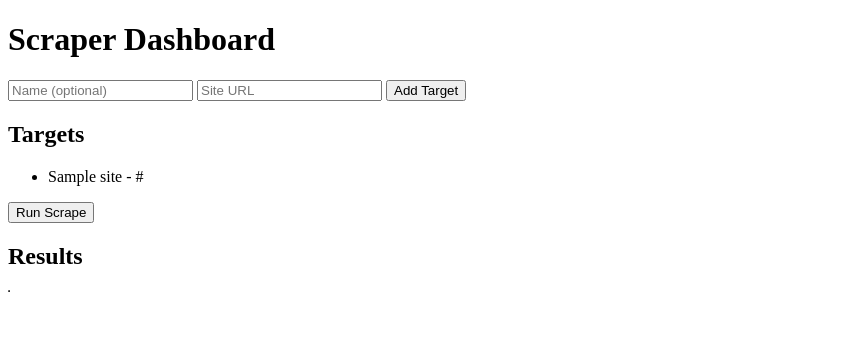
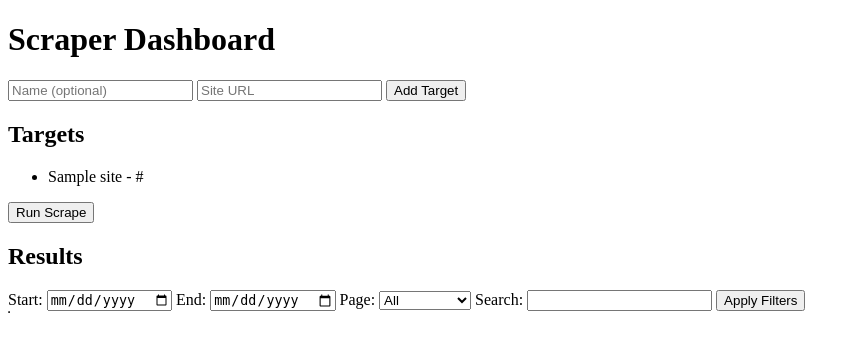
Before and after one commit to ToDiii/just-testing, a FastAPI app: page / in a window 1280 px wide. Shown: the top 352 px of the page, without its empty margins (0-860 px from the left). Run offline with FastAPI, Linux system fonts and the light colour scheme; tables that the repository leaves empty hold one stand-in row (values such as "Sample post"); data that the repository does not hold is empty.

Commit message:
Add result filters and per-site scraping UI

```diff
--- a/webapp/main.py
+++ b/webapp/main.py
@@ -3,7 +3,8 @@ from fastapi.responses import HTMLResponse
 from fastapi.templating import Jinja2Templates
 from fastapi.staticfiles import StaticFiles
 from sqlalchemy.orm import Session
-from typing import List
+from typing import List, Optional
+from datetime import datetime
 
 from . import models, schemas
 from .database import SessionLocal, engine
@@ -48,36 +49,87 @@ def read_targets(skip: int = 0, limit: int = 100, db: Session = Depends(get_db))
     return db.query(models.TargetSite).offset(skip).limit(limit).all()
 
 
+def scrape_single_target(target: models.TargetSite, db: Session) -> int:
+    """Scrape a single target site and return number of new results"""
+    new_count = 0
+    html = scraper.fetch_html(target.url)
+    if not html:
+        return new_count
+    html_links, pdf_links = scraper.find_relevant_links(html, target.url)
+    for link in html_links:
+        page_html = scraper.fetch_html(link)
+        if not page_html:
+            continue
+        items = scraper.extract_data_from_html_page(
+            link, page_html, target.name or target.url
+        )
+        for item in items:
+            result = models.ScrapeResult(target_id=target.id, **item)
+            db.add(result)
+            new_count += 1
+    for link in pdf_links:
+        pdf_text = scraper.download_pdf_to_text(link)
+        if not pdf_text:
+            continue
+        items = scraper.extract_data_from_pdf_text(
+            link, pdf_text, target.name or target.url
+        )
+        for item in items:
+            result = models.ScrapeResult(target_id=target.id, **item)
+            db.add(result)
+            new_count += 1
+    db.commit()
+    return new_count
+
+
 @app.post("/scrape")
 def scrape_targets(db: Session = Depends(get_db)):
     targets = db.query(models.TargetSite).all()
     if not targets:
         raise HTTPException(status_code=400, detail="No targets configured")
+    summary = []
     for target in targets:
-        html = scraper.fetch_html(target.url)
-        if not html:
-            continue
-        html_links, pdf_links = scraper.find_relevant_links(html, target.url)
-        for link in html_links:
-            page_html = scraper.fetch_html(link)
-            if not page_html:
-                continue
-            items = scraper.extract_data_from_html_page(link, page_html, target.name or target.url)
-            for item in items:
-                result = models.ScrapeResult(target_id=target.id, **item)
-                db.add(result)
-        for link in pdf_links:
-            pdf_text = scraper.download_pdf_to_text(link)
-            if not pdf_text:
-                continue
-            items = scraper.extract_data_from_pdf_text(link, pdf_text, target.name or target.url)
-            for item in items:
-                result = models.ScrapeResult(target_id=target.id, **item)
-                db.add(result)
-        db.commit()
-    return {"status": "scrape_complete"}
+        count = scrape_single_target(target, db)
+        summary.append({"target_id": target.id, "new_results": count})
+    return {"status": "scrape_complete", "summary": summary}
+
+
+@app.post("/scrape/{target_id}")
+def scrape_target(target_id: int, db: Session = Depends(get_db)):
+    target = db.get(models.TargetSite, target_id)
+    if not target:
+        raise HTTPException(status_code=404, detail="Target not found")
+    new_count = scrape_single_target(target, db)
+    timestamp = datetime.utcnow()
+    return {"target_id": target_id, "new_results": new_count, "timestamp": timestamp}
 
 
 @app.get("/results/", response_model=List[schemas.ScrapeResult])
-def read_results(skip: int = 0, limit: int = 100, db: Session = Depends(get_db)):
-    return db.query(models.ScrapeResult).order_by(models.ScrapeResult.scraped_at.desc()).offset(skip).limit(limit).all()
+def read_results(
+    skip: int = 0,
+    limit: int = 100,
+    start_date: Optional[str] = None,
+    end_date: Optional[str] = None,
+    target_id: Optional[int] = None,
+    search: Optional[str] = None,
+    db: Session = Depends(get_db),
+):
+    query = db.query(models.ScrapeResult)
+    if start_date:
+        query = query.filter(models.ScrapeResult.scraped_at >= start_date)
+    if end_date:
+        query = query.filter(models.ScrapeResult.scraped_at <= end_date)
+    if target_id:
+        query = query.filter(models.ScrapeResult.target_id == target_id)
+    if search:
+        like = f"%{search.lower()}%"
+        query = query.filter(
+            models.ScrapeResult.title.ilike(like)
+            | models.ScrapeResult.description.ilike(like)
+        )
+    return (
+        query.order_by(models.ScrapeResult.scraped_at.desc())
+        .offset(skip)
+        .limit(limit)
+        .all()
+    )
--- a/webapp/templates/index.html
+++ b/webapp/templates/index.html
@@ -3,16 +3,28 @@
 <head>
     <meta charset="UTF-8">
     <title>Scraper Dashboard</title>
+    <style>
+        .new-result { background-color: #c8f7c5; }
+    </style>
     <script>
+        let lastScrapeTime = null;
+
         async function loadTargets() {
             const res = await fetch('/targets/');
             const data = await res.json();
             const list = document.getElementById('targets');
+            const select = document.getElementById('targetFilter');
             list.innerHTML = '';
+            select.innerHTML = '<option value="">All</option>';
             for (const t of data) {
                 const li = document.createElement('li');
                 li.textContent = t.name ? t.name + ' - ' + t.url : t.url;
                 list.appendChild(li);
+
+                const opt = document.createElement('option');
+                opt.value = t.id;
+                opt.textContent = t.name || t.url;
+                select.appendChild(opt);
             }
         }
 
@@ -30,19 +42,39 @@
         }
 
         async function runScrape() {
-            document.getElementById('scrape-status').textContent = 'Running...';
-            await fetch('/scrape', {method: 'POST'});
-            document.getElementById('scrape-status').textContent = 'Done';
+            document.getElementById('scrape-progress').innerHTML = '';
+            const res = await fetch('/targets/');
+            const targets = await res.json();
+            lastScrapeTime = new Date().toISOString();
+            for (const t of targets) {
+                const resp = await fetch(`/scrape/${t.id}`, {method: 'POST'});
+                const info = await resp.json();
+                const div = document.createElement('div');
+                const ts = new Date(info.timestamp).toLocaleString();
+                div.textContent = (t.name || t.url) + ' ✔ ' + ts;
+                document.getElementById('scrape-progress').appendChild(div);
+            }
             loadResults();
         }
 
         async function loadResults() {
-            const res = await fetch('/results/');
+            const params = new URLSearchParams();
+            const start = document.getElementById('startDate').value;
+            const end = document.getElementById('endDate').value;
+            const targetId = document.getElementById('targetFilter').value;
+            const search = document.getElementById('searchFilter').value;
+            if (start) params.append('start_date', start);
+            if (end) params.append('end_date', end);
+            if (targetId) params.append('target_id', targetId);
+            if (search) params.append('search', search);
+            const res = await fetch('/results/?' + params.toString());
             const data = await res.json();
             const table = document.getElementById('results');
             table.innerHTML = '<tr><th>Title</th><th>Source</th><th>Date</th></tr>';
             for (const r of data) {
                 const tr = document.createElement('tr');
+                const isNew = lastScrapeTime && r.scraped_at >= lastScrapeTime;
+                if (isNew) tr.classList.add('new-result');
                 tr.innerHTML = `<td><a href="${r.url}" target="_blank">${r.title}</a></td><td>${r.source}</td><td>${r.publication_date}</td>`;
                 table.appendChild(tr);
             }
@@ -63,8 +95,16 @@
     </div>
     <h2>Targets</h2>
     <ul id="targets"></ul>
-    <button onclick="runScrape()">Run Scrape</button> <span id="scrape-status"></span>
+    <button onclick="runScrape()">Run Scrape</button>
+    <div id="scrape-progress"></div>
     <h2>Results</h2>
+    <div>
+        Start: <input type="date" id="startDate">
+        End: <input type="date" id="endDate">
+        Page: <select id="targetFilter"></select>
+        Search: <input type="text" id="searchFilter">
+        <button onclick="loadResults()">Apply Filters</button>
+    </div>
     <table id="results" border="1"></table>
 </body>
 </html>
```
Also changed, not shown: README.md.
